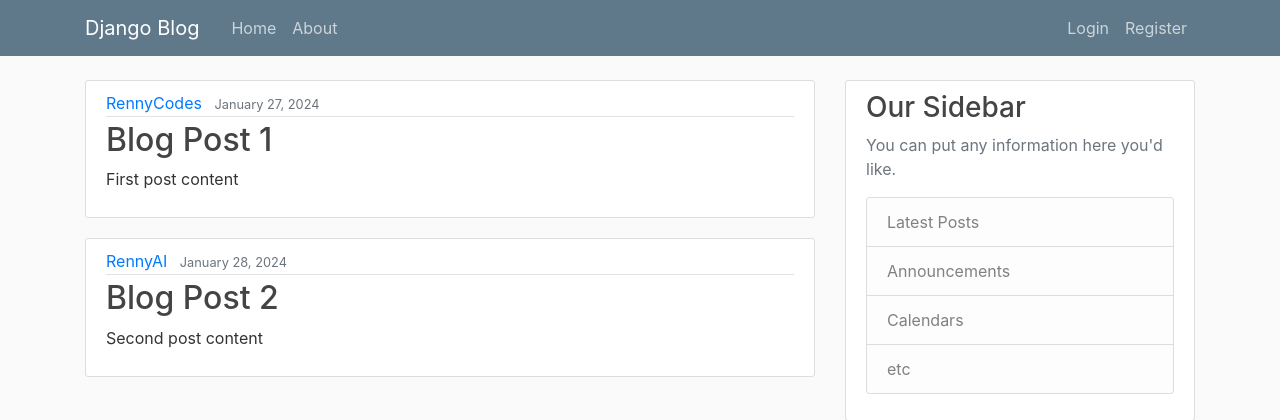
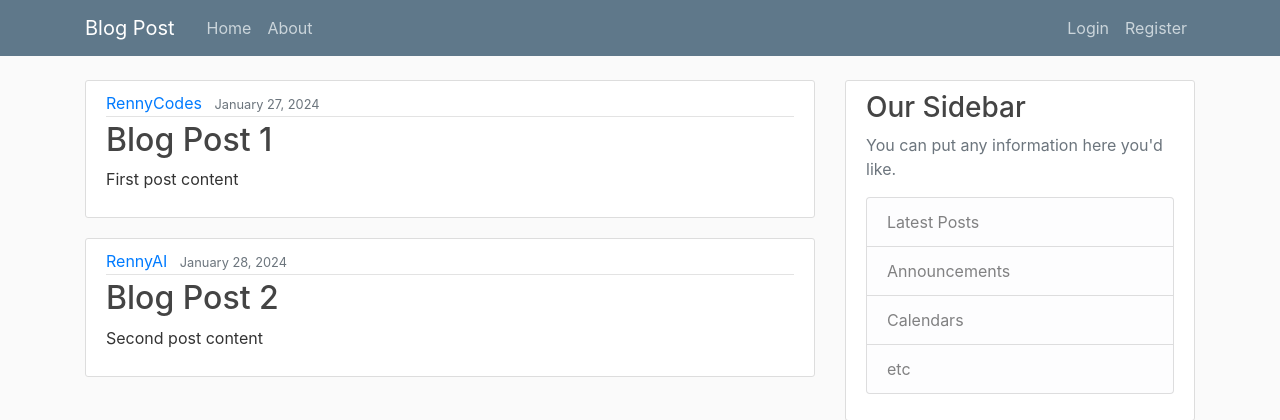
Before and after one commit to rennycodes/blog_post, a Django app: page /home/ in a window 1280 px wide. Shown: the top 420 px of the page. Run offline with Django 5.2, Linux system fonts and the light colour scheme; some libraries are stand-ins or nearby versions.

Commit message:
adjusted: base.html(made home route)

```diff
--- a/blog/templates/blog/base.html
+++ b/blog/templates/blog/base.html
@@ -22,13 +22,13 @@
         <header class="site-header">
             <nav class="navbar navbar-expand-md navbar-dark bg-steel fixed-top">
               <div class="container">
-                <a class="navbar-brand mr-4" href="/">Django Blog</a>
+                <a class="navbar-brand mr-4" href="/">Blog Post</a>
                 <button class="navbar-toggler" type="button" data-toggle="collapse" data-target="#navbarToggle" aria-controls="navbarToggle" aria-expanded="false" aria-label="Toggle navigation">
                 <span class="navbar-toggler-icon"></span>
                 </button>
                 <div class="collapse navbar-collapse" id="navbarToggle">
                   <div class="navbar-nav mr-auto">
-                    <a class="nav-item nav-link" href="/">Home</a>
+                    <a class="nav-item nav-link" href="/home">Home</a>
                     <a class="nav-item nav-link" href="/about">About</a>
                   </div>
                   <!-- Navbar Right Side -->
```
